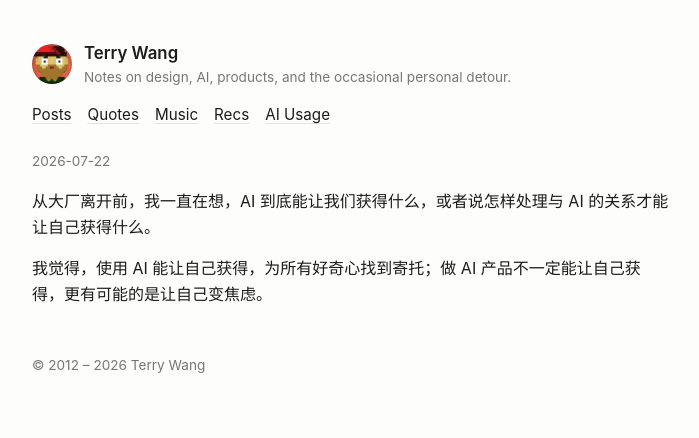
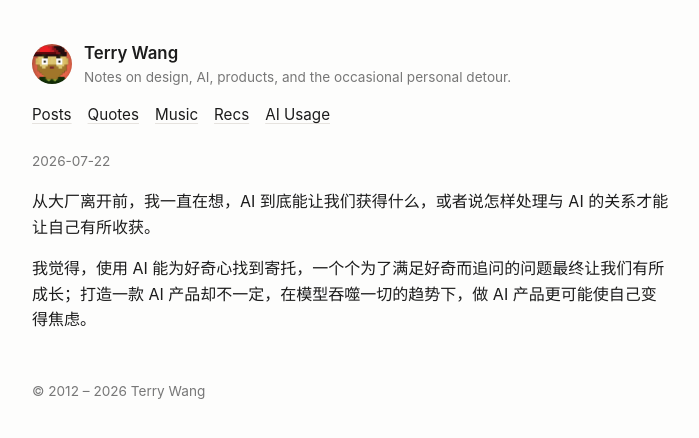
Before and after one commit to lvterry/lvterry.github.io, a Jekyll site: the page built from _posts/2026-07-22-ai-thoughts.md, in a window 1280 px wide. Shown: the top 438 px of the page, without its empty margins (288-987 px from the left). Built offline with Jekyll 4.4.1, drawn with Linux system fonts in a browser that asks for light colours.

Commit message:
update article

```diff
--- a/_posts/2026-07-22-ai-thoughts.md
+++ b/_posts/2026-07-22-ai-thoughts.md
@@ -4,6 +4,6 @@ categories: essay
 hide_title_in_list: true
 ---
 
-从大厂离开前，我一直在想，AI 到底能让我们获得什么，或者说怎样处理与 AI 的关系才能让自己获得什么。
+从大厂离开前，我一直在想，AI 到底能让我们获得什么，或者说怎样处理与 AI 的关系才能让自己有所收获。
 
-我觉得，使用 AI 能让自己获得，为所有好奇心找到寄托；做 AI 产品不一定能让自己获得，更有可能的是让自己变焦虑。
+我觉得，使用 AI 能为好奇心找到寄托，一个个为了满足好奇而追问的问题最终让我们有所成长；打造一款 AI 产品却不一定，在模型吞噬一切的趋势下，做 AI 产品更可能使自己变得焦虑。
```
